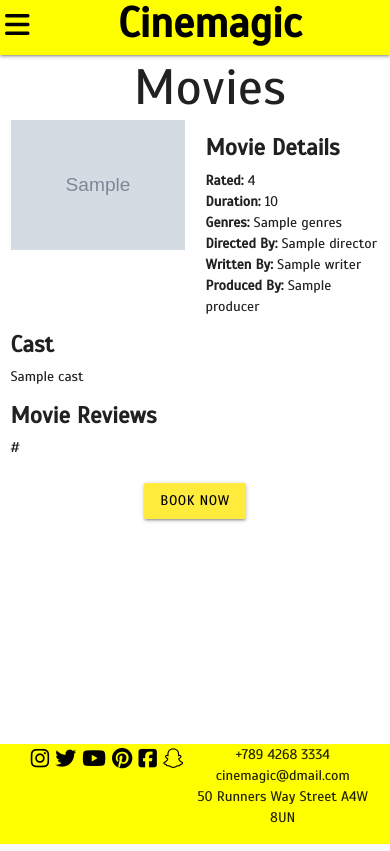
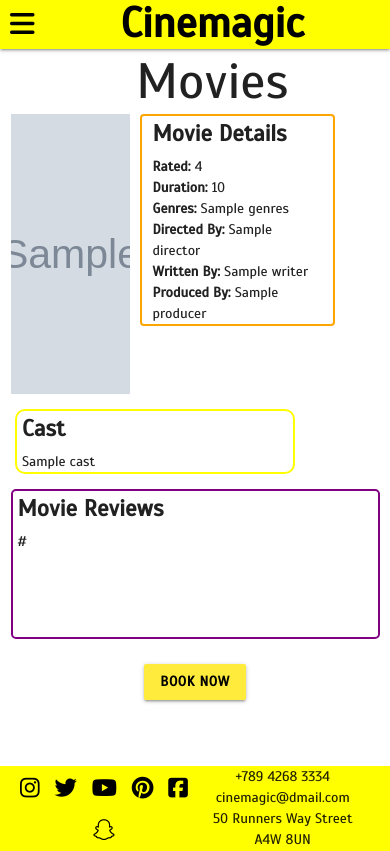
Before and after one commit to VioletViolaVi/Milestone-Project-3, a Flask app: page / in a window 390 px wide. Run offline with Flask 2, Linux system fonts and the light colour scheme; grey boxes marked "Sample" are stand-in pictures; a database or web service that is not in the repository returns one stand-in record (values such as "Sample title"); some libraries are stand-ins or nearby versions.

Commit message:
Re-structure the homepage to be more responsive for mobile screens.

```diff
--- a/static/css/style.css
+++ b/static/css/style.css
@@ -7,99 +7,94 @@
   font-family: "Scada", sans-serif;
 }
 
+.custom-btn {
+  font-weight: 700;
+}
+
+#hrMovieDetails {
+  margin: 20px 20px 30px;
+  border-color: black;
+}
+
 /******************************************* top nav */
 
-/* styles nav title */
 #navTitle {
-  font-size: 3rem;
-  display: inline;
+  font-size: 3em;
   margin: 0px;
   font-weight: bold;
 }
 
-/* designs link pages in top nav */
 .top-nav-links {
   display: none;
 }
 
-/* top nav size */
 nav {
-  height: 55px;
+  height: 3.5em;
 }
 
-/* bars button */
 .fas.fa-bars {
-  font-size: 2rem;
-  margin: 11px 0px 0px 5px;
+  font-size: 2em;
+  margin: 10px 0px 0px 10px;
   cursor: pointer;
 }
 
 /******************************************* side nav */
 
-/* increases size of side nav */
 .sidenav {
-  width: 230px;
+  width: 235px;
 }
 
-/* pushes side nav links to the left */
 .side-nav-links.black-text.waves-effect {
   padding: 0px 0px 0px 10px;
 }
 
-/* centers side nav links */
 #sideNavLinksContainer {
-  padding-top: 170px;
+  margin-top: 200px;
 }
 
-/* changes hover colour of sidenav */
 .sidenav li > a:hover {
-  background-color: rgb(180, 180, 3);
+  background-color: gold;
 }
 
-/* designs link pages in side nav*/
 .side-nav-links.black-text.waves-effect {
   font-size: 2rem;
-  margin-top: 30px;
+  margin-top: 50px;
 }
 
 /******************************************* footer */
-/* helps keeps footer down */
+
 body {
   position: relative;
   padding-bottom: 150px;
   min-height: 100vh;
 }
 
-/* stlyes footer background */
 #socials {
-  width: 100%;
   position: absolute;
   bottom: 0;
-  height: 100px;
+  height: 85px;
 }
 
-/* styles icons */
 #icons {
-  font-size: 1.5rem;
   padding: 0px;
   text-align: center;
 }
 
-/* styles contact details */
-#contacts {
-  padding: 0px;
-  text-align: center;
-  font-size: 1rem;
+#icons i {
+  margin-right: 0.3em;
+  font-size: 0.8em;
 }
 
-/* removes bottom gap */
+#contacts p {
+  font-size: 1em;
+}
+
 #socials .row {
   margin-bottom: 0px;
 }
 
 /******************************************* flash messages */
 
-/* styles flash messages */
 .flash_messages {
   color: red;
   margin: 15px 0px 5px 0px;
@@ -112,7 +107,44 @@ h2.center {
   margin-bottom: 5px;
 }
 
+#image {
+  height: 20em;
+  width: 10em;
+}
+
+#movieDetails {
+  border: 2px solid orange;
+  border-radius: 4px;
+  overflow: auto;
+}
+
+#cast {
+  border: 2px solid yellow;
+  border-radius: 10px;
+  margin: 15px;
+  padding: 0px 0px 0px 5px;
+  width: 20em;
+}
+
+#reviews {
+  border: 2px solid purple;
+  border-radius: 5px;
+  height: 150px;
+  overflow: auto;
+  padding: 0px 0px 0px 5px;
+}
+
+#movieDetails h5,
+#reviews h5,
+#cast h5 {
+  margin: 5px 0px 10px;
+}
+
 /******************************************* modals */
+
+.modal .modal-content {
+  padding: 10px;
+}
 
 /* moves ticket quantity title to the left */
 .input-field.col label {
--- a/templates/base.html
+++ b/templates/base.html
@@ -87,7 +87,7 @@
         {% endblock %}
     </section>
 
-    <footer id="socials" class="yellow accent-2">
+    <footer id="socials" class="yellow accent-2 center">
         <div class="container">
             <div class="row">
                 <div class="col s6 center" id="icons">
--- a/templates/index.html
+++ b/templates/index.html
@@ -16,7 +16,7 @@
                     <p><b>Written By: </b>{{ movie.writer }}</p>
                     <p><b>Produced By: </b>{{ movie.producer }}</p>
                 </div>
-                <div id="cast" class="col s6">
+                <div id="cast" class="col s12">
                     <h5><b>Cast</b></h5>
                     <p>{{ movie.cast }}</p>
                 </div>
```
Also changed, not shown: other parts of static/css/style.css (+4 -38 lines), templates/my_bookings.html (+1 -37 lines).
